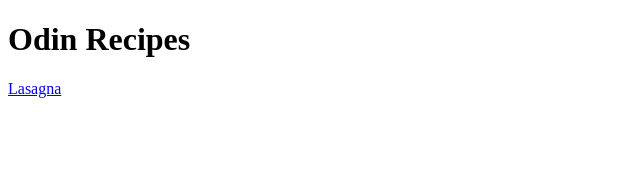
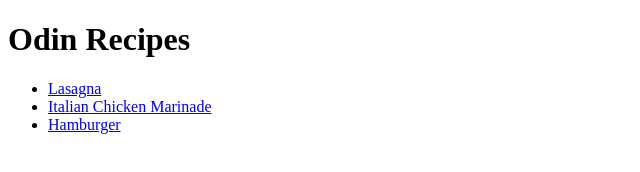
Before and after one commit to harsha123e/odin-recipes, a plain HTML site: page index.html in a window 1280 px wide. Shown: the whole page, without its empty margins (0-640 px from the left). Drawn offline with Linux system fonts and the light colour scheme.

Commit message:
Add links to newly added recipes

```diff
--- a/index.html
+++ b/index.html
@@ -8,6 +8,10 @@
 </head>
 <body>
     <h1>Odin Recipes</h1>
-    <a href="recipes/lasagna.html">Lasagna</a>
+    <ul>
+        <li><a href="recipes/lasagna.html">Lasagna</a></li>
+        <li><a href="recipes/italian-chicken-marinade.html">Italian Chicken Marinade</a></li>
+        <li><a href="recipes/hamburger.html">Hamburger</a></li>
+    </ul>
 </body>
 </html>
```
